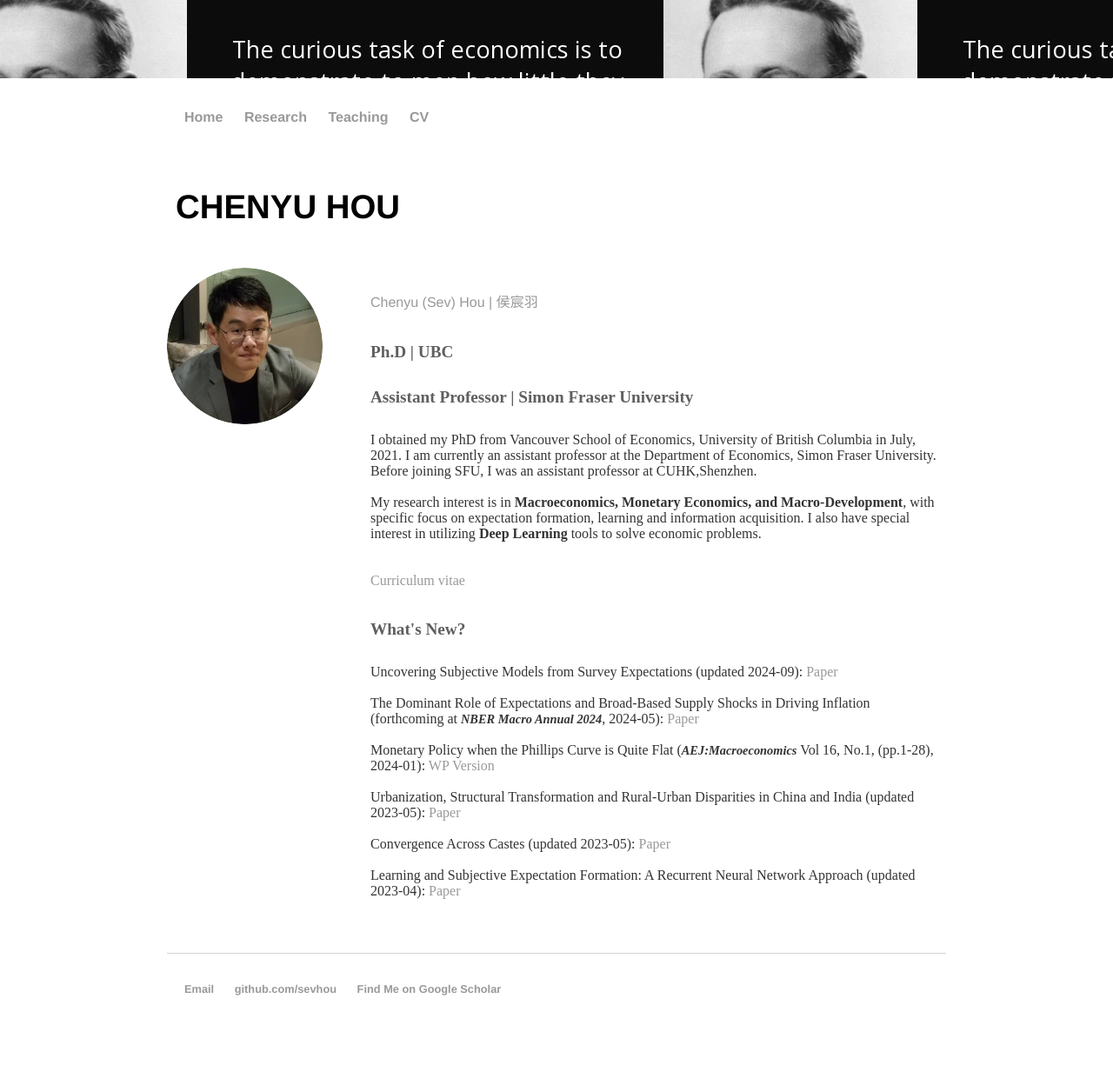
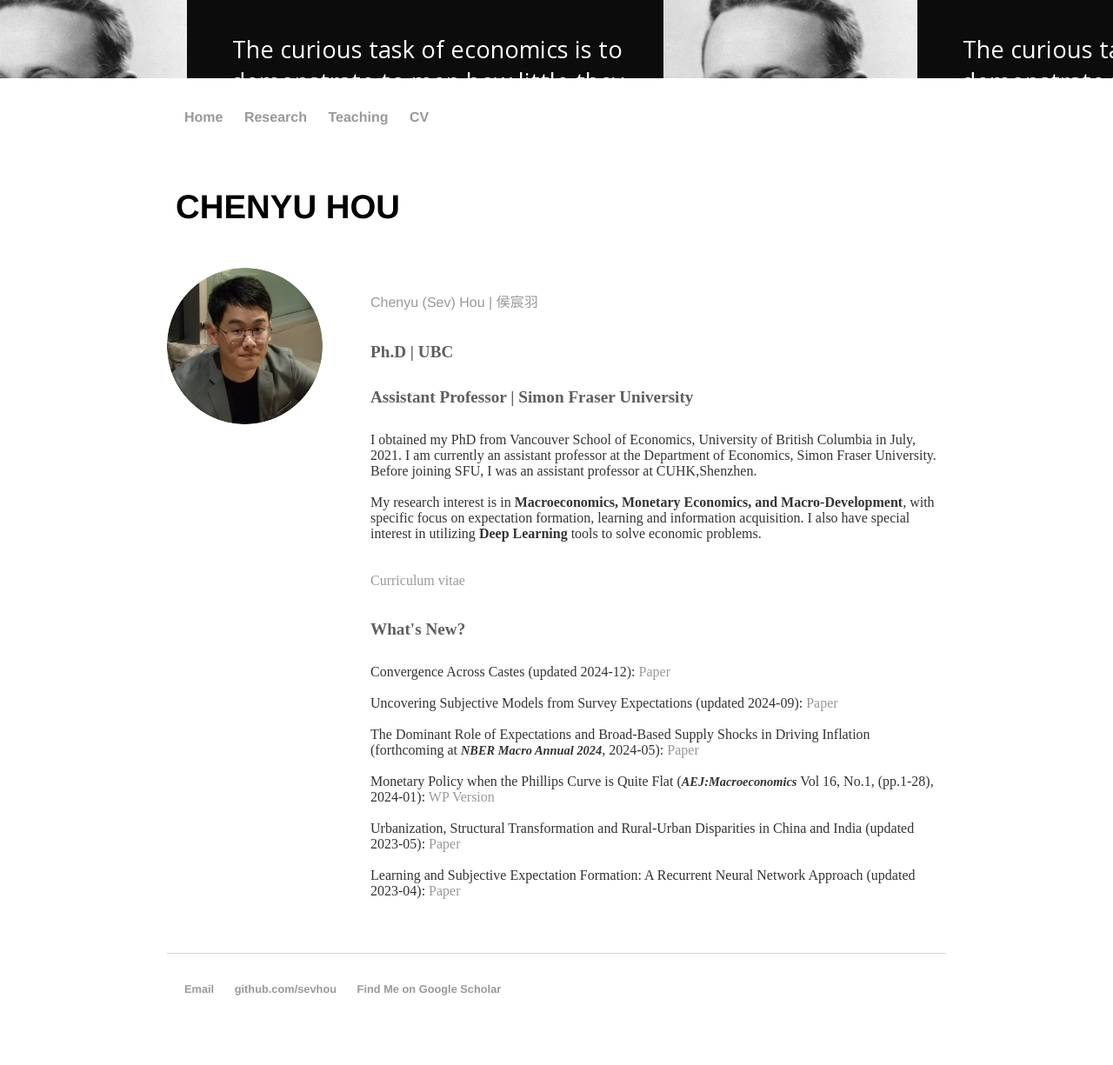
Before and after one commit to sevhou/sevhou.github.io, a Jekyll site: the page built from index.html, in a window 1280 px wide. Shown: the whole page at 87% size. Built offline with Jekyll 4.4.1, drawn with Linux system fonts in a browser that asks for light colours.

Commit message:
Update index.html

```diff
--- a/index.html
+++ b/index.html
@@ -18,11 +18,11 @@
 			<p><a href="https://sevhou.github.io/cv/CV_long_Sev.pdf">Curriculum vitae</a></p>
 
 			<h2>What's New?</h2>
-			<p>Uncovering Subjective Models from Survey Expectations (updated 2024-09): <a href="https://sevhou.github.io/research/Joint_learning_latest.pdf"> Paper</a><br>
+			<p>Convergence Across Castes (updated 2024-12): <a href="https://sevhou.github.io/research/Gaps_v20.pdf"> Paper</a><br>
+			<br>Uncovering Subjective Models from Survey Expectations (updated 2024-09): <a href="https://sevhou.github.io/research/Joint_learning_latest.pdf"> Paper</a><br>
 			<br>The Dominant Role of Expectations and Broad-Based Supply Shocks in Driving Inflation (forthcoming at <jname>NBER Macro Annual 2024</jname>, 2024-05): <a href="https://sevhou.github.io/research/Inflation2023_main.pdf"> Paper</a><br>
 			<br>Monetary Policy when the Phillips Curve is Quite Flat (<jname>AEJ:Macroeconomics</jname> Vol 16, No.1, (pp.1-28), 2024-01): <a href="https://sevhou.github.io/research/BHP2022.pdf"> WP Version</a><br>
 			<br>Urbanization, Structural Transformation and Rural-Urban Disparities in China and India (updated 2023-05): <a href="https://sevhou.github.io/research/ChinaIndia_urban_latest.pdf"> Paper</a><br>
-			<br>Convergence Across Castes (updated 2023-05): <a href="https://sevhou.github.io/research/Gaps_v14.pdf"> Paper</a><br>
 			<br>Learning and Subjective Expectation Formation: A Recurrent Neural Network Approach (updated 2023-04): <a href="https://sevhou.github.io/research/RNN_exp_sub_v2.pdf"> Paper</a><br>
 
 
```
